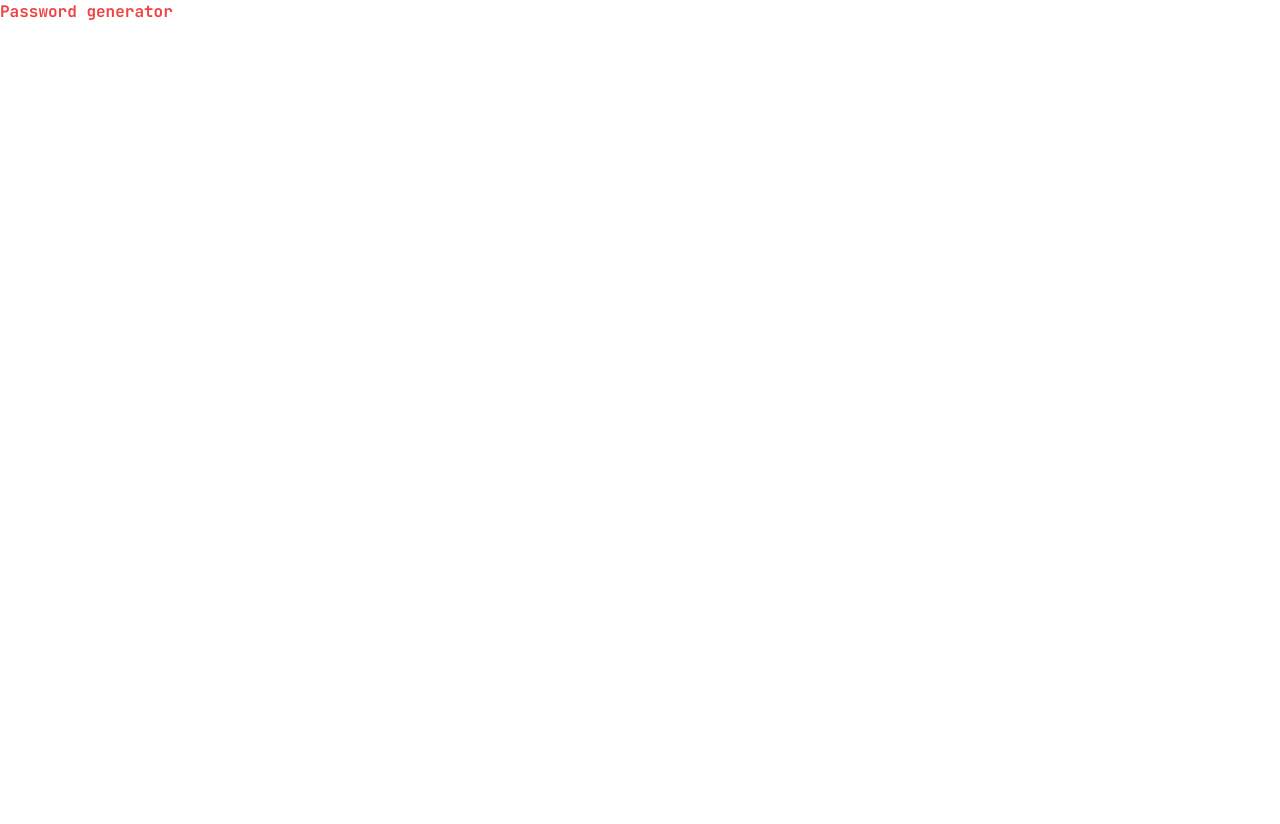
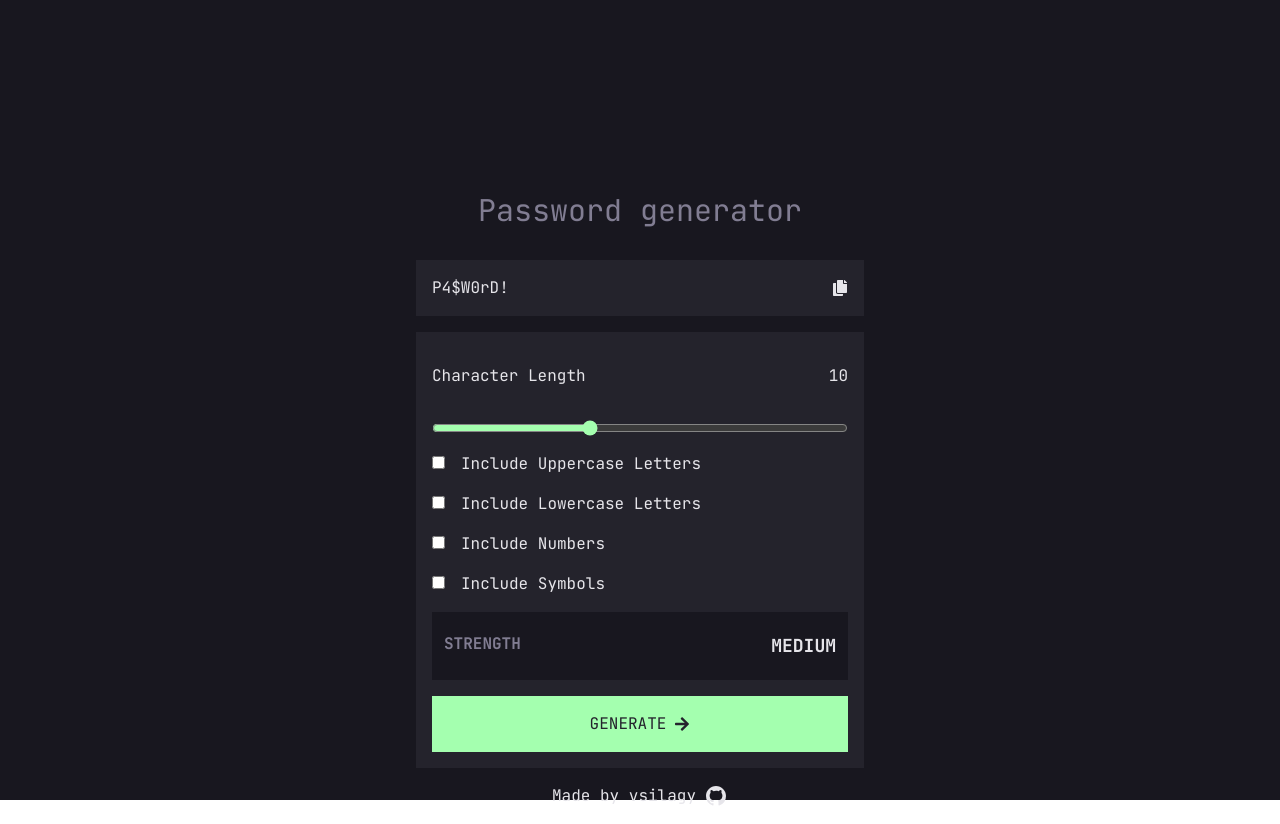
Before and after one commit to vsilagy/password-generator, a React (Vite) app: page / in a window 1280 px wide. Before the commit the page ends 800 px from the top, so only its background shows below. Built offline with nearby package versions, Linux system fonts and the light colour scheme.

Commit message:
add README, add tailwind UI

```diff
--- a/package.json
+++ b/package.json
@@ -10,7 +10,8 @@
   },
   "dependencies": {
     "react": "^18.2.0",
-    "react-dom": "^18.2.0"
+    "react-dom": "^18.2.0",
+    "react-icons": "^4.7.1"
   },
   "devDependencies": {
     "@types/react": "^18.0.24",
--- a/src/App.jsx
+++ b/src/App.jsx
@@ -1,6 +1,12 @@
+import Form from './components/Form';
+import Footer from './components/Footer';
+
 function App() {
 	return (
-		<div className="text-red-500 font-bold">Password generator</div>
+		<main className="h-screen w-screen flex flex-col items-center justify-between bg-jetBlack">
+			<Form />
+			<Footer />
+		</main>
 	);
 }
 
--- /dev/null
+++ b/src/components/Footer.jsx
@@ -0,0 +1,19 @@
+import { RiGithubFill } from 'react-icons/ri';
+
+const Footer = () => {
+	return (
+		<footer className="text-altWhite">
+			<div className="flex justify-center items-center gap-2 p-4 dark:text-veryLightGray text-veryDarkBlue">
+				<p>Made by vsilagy</p>
+				<a
+					href="https://github.com/vsilagy"
+					target={'_blank'}
+					rel={'noreferrer'}>
+					<RiGithubFill className="text-2xl hover:scale-125  hover:text-brightBlue duration-500" />
+				</a>
+			</div>
+		</footer>
+	);
+};
+
+export default Footer;
--- /dev/null
+++ b/src/components/Form.jsx
@@ -0,0 +1,82 @@
+import React from 'react';
+import { FaCopy, FaArrowRight } from 'react-icons/fa';
+const Form = () => {
+	return (
+		<form className="flex flex-col gap-4 w-80 sm:w-[28rem] mt-32 sm:mt-48 text-altWhite">
+			<h1 className="mb-4 text-center text-xl text-lightGray sm:text-3xl">
+				Password generator
+			</h1>
+			<div className=" flex justify-between p-4 bg-darkGray ">
+				<h2 className="">P4$W0rD!</h2>
+				<button>
+					<FaCopy />
+				</button>
+			</div>
+			<div className="flex flex-col gap-3 sm:gap-4 p-4 bg-darkGray">
+				<div className="flex justify-between py-4">
+					<p>Character Length</p>
+					<p>10</p>
+				</div>
+				<input
+					type="range"
+					min={8}
+					max={120}
+					className="accent-neonGreen"
+				/>
+				<div>
+					<input
+						type="checkbox"
+						name="uppercase"
+						className="accent-neonGreen"
+					/>
+					<label htmlFor="uppercase" className="ml-4">
+						Include Uppercase Letters
+					</label>
+				</div>
+				<div>
+					<input
+						type="checkbox"
+						name="lowercase"
+						className="accent-neonGreen"
+					/>
+					<label htmlFor="lowercase" className="ml-4">
+						Include Lowercase Letters
+					</label>
+				</div>
+				<div>
+					<input
+						type="checkbox"
+						name="numbers"
+						className="accent-neonGreen"
+					/>
+					<label htmlFor="numbers" className="ml-4">
+						Include Numbers
+					</label>
+				</div>
+				<div>
+					<input
+						type="checkbox"
+						name="symbols"
+						className="accent-neonGreen"
+					/>
+					<label htmlFor="symbols" className="ml-4">
+						Include Symbols
+					</label>
+				</div>
+				<div className="flex justify-between py-4 px-2 sm:py-5 sm:px-3 text-lightGray bg-jetBlack font-bold uppercase">
+					<p className="text-lightGray text-sm sm:text-base ">
+						Strength
+					</p>
+					<p className="text-altWhite sm:text-lg">Medium</p>
+				</div>
+				<button
+					type="submit"
+					className="w-full flex items-center justify-center gap-2 p-4 text-darkGray bg-neonGreen uppercase">
+					Generate <FaArrowRight />
+				</button>
+			</div>
+		</form>
+	);
+};
+
+export default Form;
--- a/tailwind.config.cjs
+++ b/tailwind.config.cjs
@@ -7,6 +7,7 @@ module.exports = {
 				neonGreen: '#A4FFAF',
 				darkGray: '#24232C',
 				lightGray: '#817D92',
+				altWhite: '#E6E5EA',
 				jetBlack: '#18171F',
 				weakRed: '#F64A4A',
 				weakOrange: '#FB7C58',
```
Also changed, not shown: 2 other files (tests, documents, lock files or other folders).
